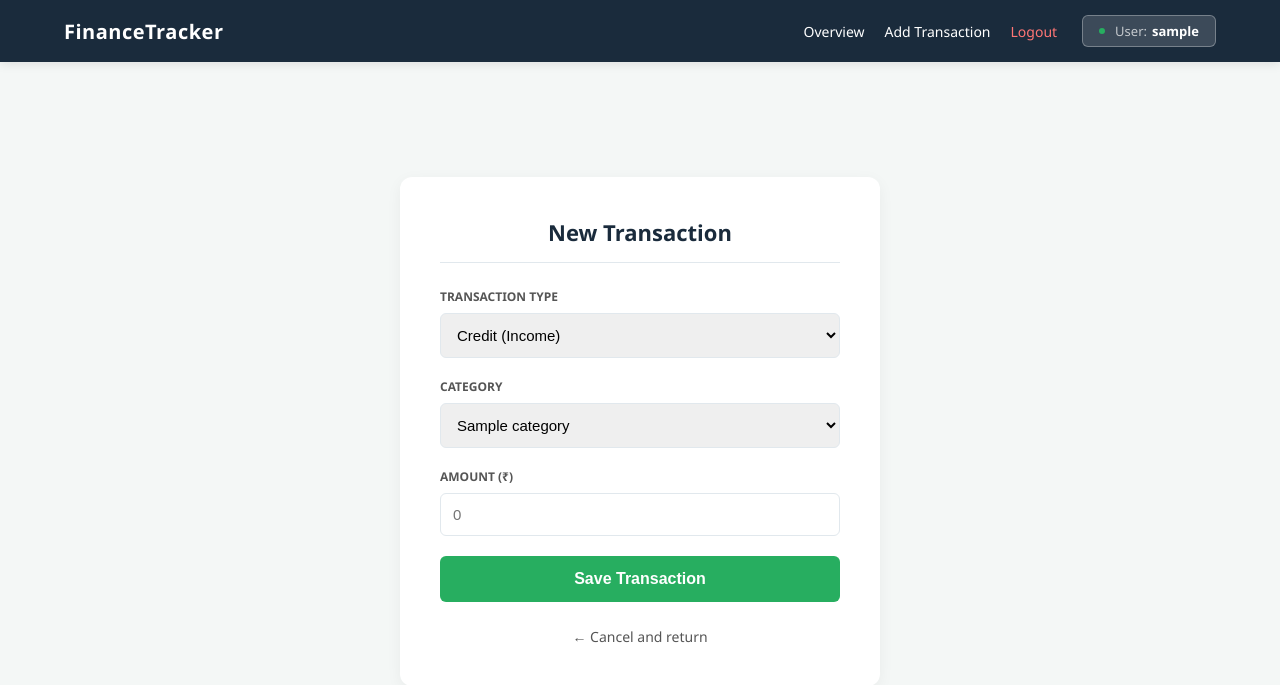
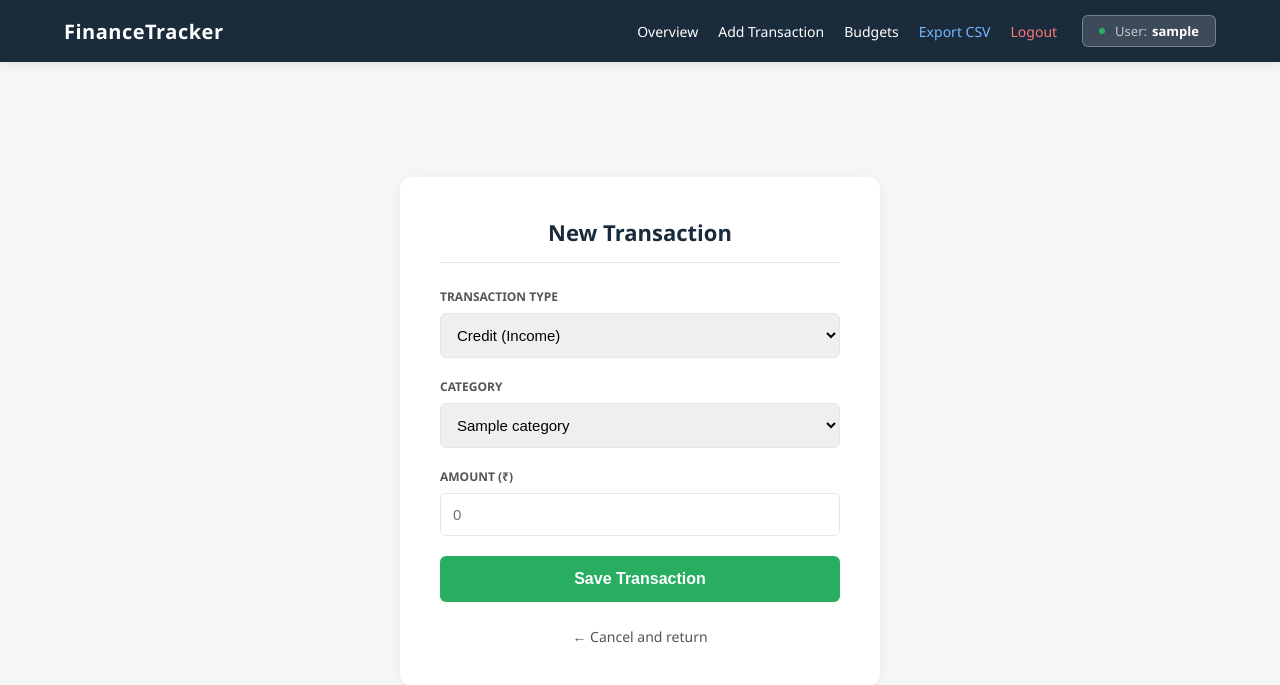
Before and after one commit to nikhildubey124/finance, a Flask app: template templates/add_transaction.html in a window 1280 px wide. Shown: the top 685 px of the page. Run offline with Flask 3, Linux system fonts and the light colour scheme; the template is opened without the code that fills it: values that come from a table or form of the project are taken from there, others are empty; the visitor is signed in with stand-in values (Sample User, id 1); tables that the repository leaves empty hold one stand-in row (values such as "Sample post").

Commit message:
Fix navigation consistency on Add Transaction page
- Add missing "Budgets" and "Export CSV" links to navigation
- Ensure active_user is passed to template for user badge display
- Now matches dashboard and budgets page navigation styling

Co-Authored-By: Claude Sonnet 4.5 <noreply@anthropic.com>

```diff
--- a/routes/transactions.py
+++ b/routes/transactions.py
@@ -56,7 +56,8 @@ def add_transaction():
     return render_template(
         "add_transaction.html",
         categories=categories,
-        txn_type=txn_type
+        txn_type=txn_type,
+        active_user=session.get("username", "Guest")
     )
 
 
--- a/templates/add_transaction.html
+++ b/templates/add_transaction.html
@@ -174,6 +174,8 @@
         <nav>
             <a href="/dashboard">Overview</a>
             <a href="/add-transaction">Add Transaction</a>
+            <a href="/budgets">Budgets</a>
+            <a href="/export-transactions" style="color:#74b9ff;">Export CSV</a>
             <a href="/logout" style="color:#ff7675;">Logout</a>
         </nav>
 
```
